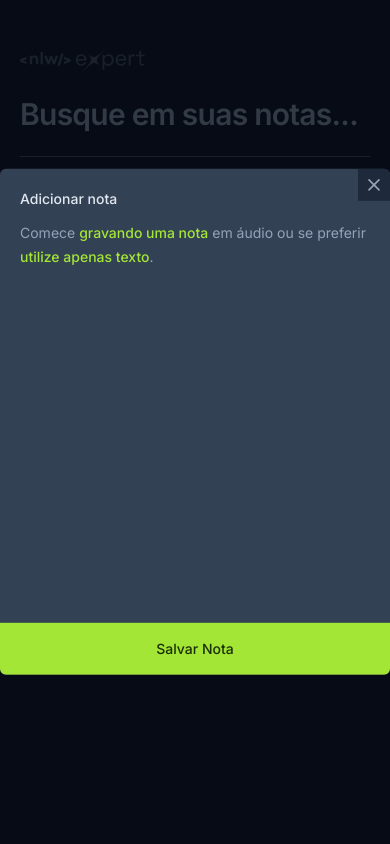
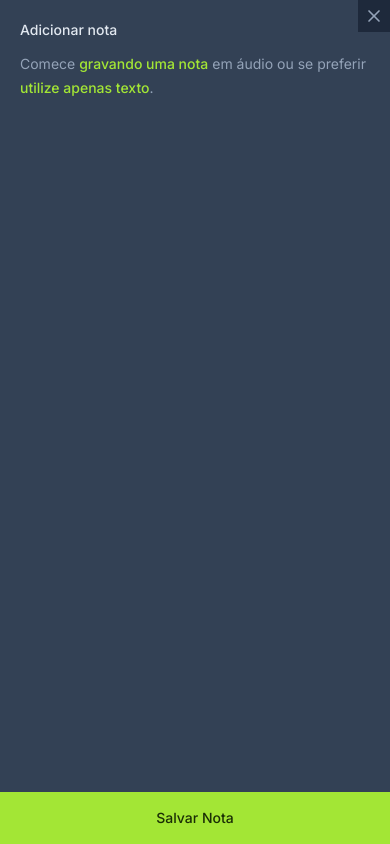
Before and after one commit to vittorpeli/note-expert, a React (Vite) app: page / in a window 390 px wide. Both pictures are taken after a click on the button 195 px from the left and 306 px from the top of the page. Built offline with nearby package versions, Linux system fonts and the light colour scheme.

Commit message:
Responsive Styles

```diff
--- a/src/components/new-note-card.tsx
+++ b/src/components/new-note-card.tsx
@@ -97,7 +97,7 @@
         <Dialog.Overlay className="inset-0 fixed bg-black/50">
 
         </Dialog.Overlay>
-        <Dialog.Content className="fixed overflow-hidden left-1/2 top-1/2 -translate-x-1/2 -translate-y-1/2 max-w-[640px] w-full h-[60vh] bg-slate-700 rounded-md flex flex-col outline-none">
+        <Dialog.Content className="fixed overflow-hidden inset-0 md:inset-auto md:left-1/2 md:top-1/2 md:-translate-x-1/2 md:-translate-y-1/2 md:max-w-[640px] w-full md:h-[60vh] bg-slate-700 md:rounded-md flex flex-col outline-none">
           <Dialog.Close className="absolute right-0 top-0 outline-none bg-slate-800 p-1.5 text-slate-400 hover:text-slate-200">
             <X className="size-5"/>
           </Dialog.Close>
--- a/src/components/note-card.tsx
+++ b/src/components/note-card.tsx
@@ -28,7 +28,7 @@
         <Dialog.Overlay className="inset-0 fixed bg-black/50">
 
         </Dialog.Overlay>
-        <Dialog.Content className="fixed overflow-hidden left-1/2 top-1/2 -translate-x-1/2 -translate-y-1/2 max-w-[640px] w-full h-[60vh] bg-slate-700 rounded-md flex flex-col outline-none">
+        <Dialog.Content className="fixed overflow-hidden inset-0 md:inset-auto md:left-1/2 md:top-1/2 md:-translate-x-1/2 md:-translate-y-1/2 md:max-w-[640px] w-full md:h-[60vh] bg-slate-700 md:rounded-md flex flex-col outline-none">
           <Dialog.Close className="absolute right-0 top-0 outline-none bg-slate-800 p-1.5 text-slate-400 hover:text-slate-200">
             <X className="size-5"/>
           </Dialog.Close>
```
